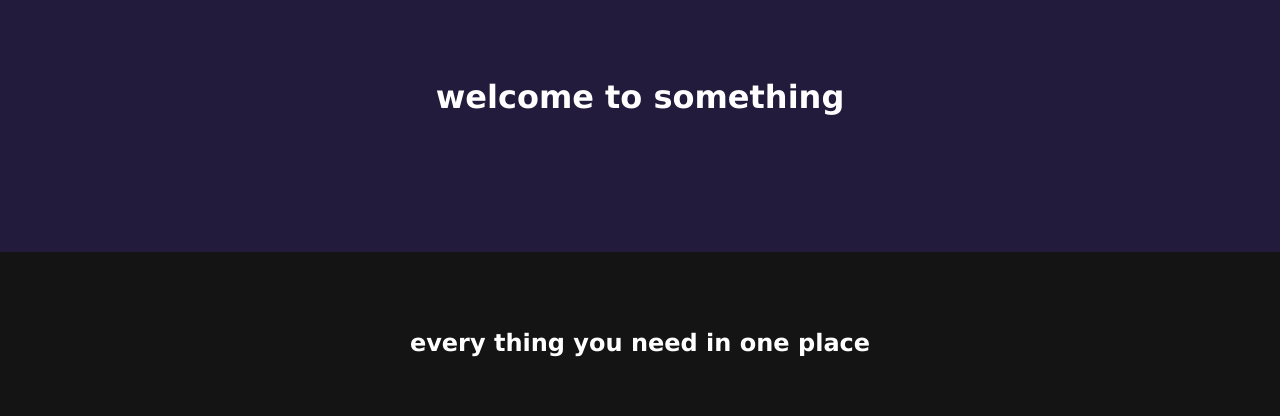
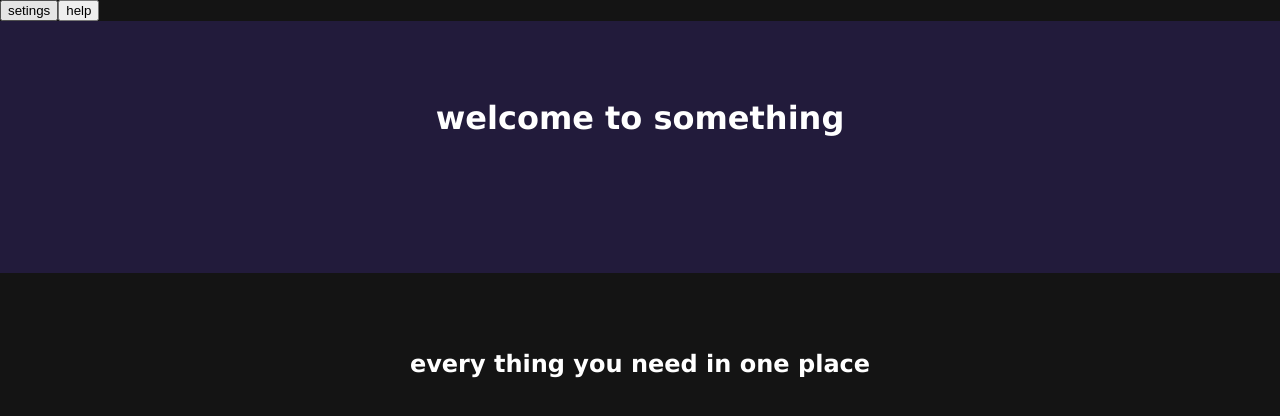
Before and after one commit to randomx3o/something, a plain HTML site: page index.html in a window 1280 px wide. Drawn offline with Linux system fonts and the light colour scheme.

Commit message:
Update index.html

```diff
--- a/index.html
+++ b/index.html
@@ -27,6 +27,9 @@
   </style>
  </head>
  <body>
+  <section1>
+   <button>setings</button><button>help</button>
+   </section>
   <header>
    <center>
    <br><br><br>
```
